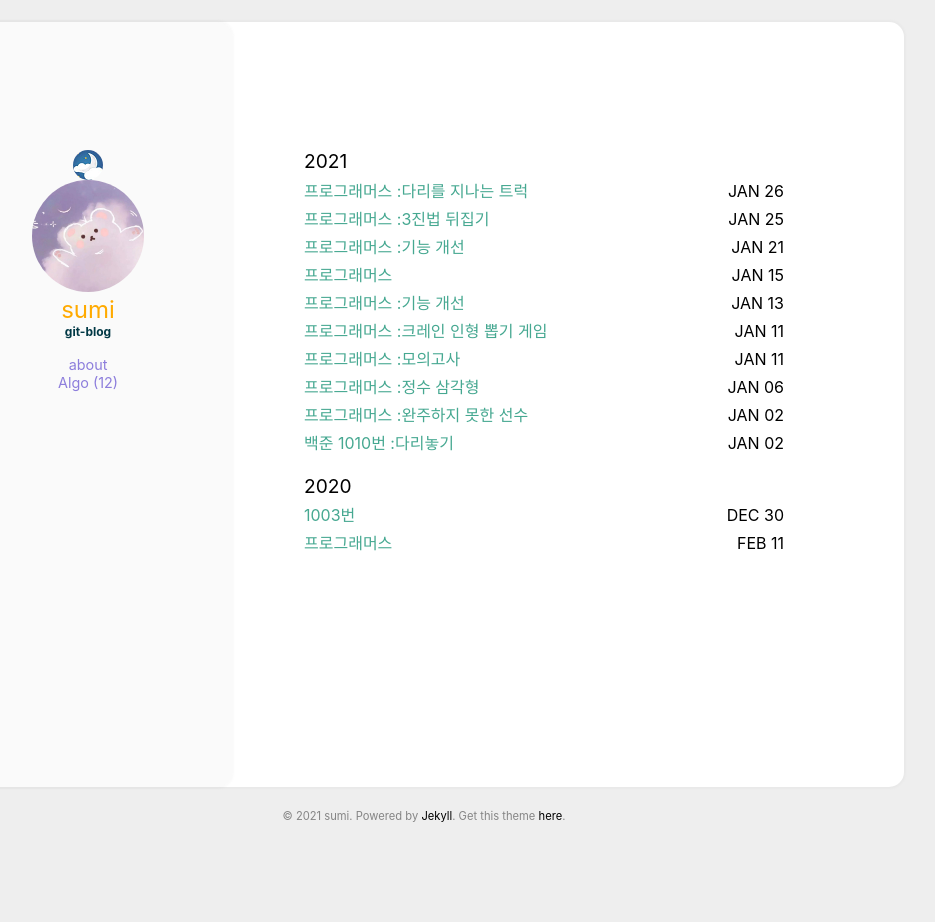
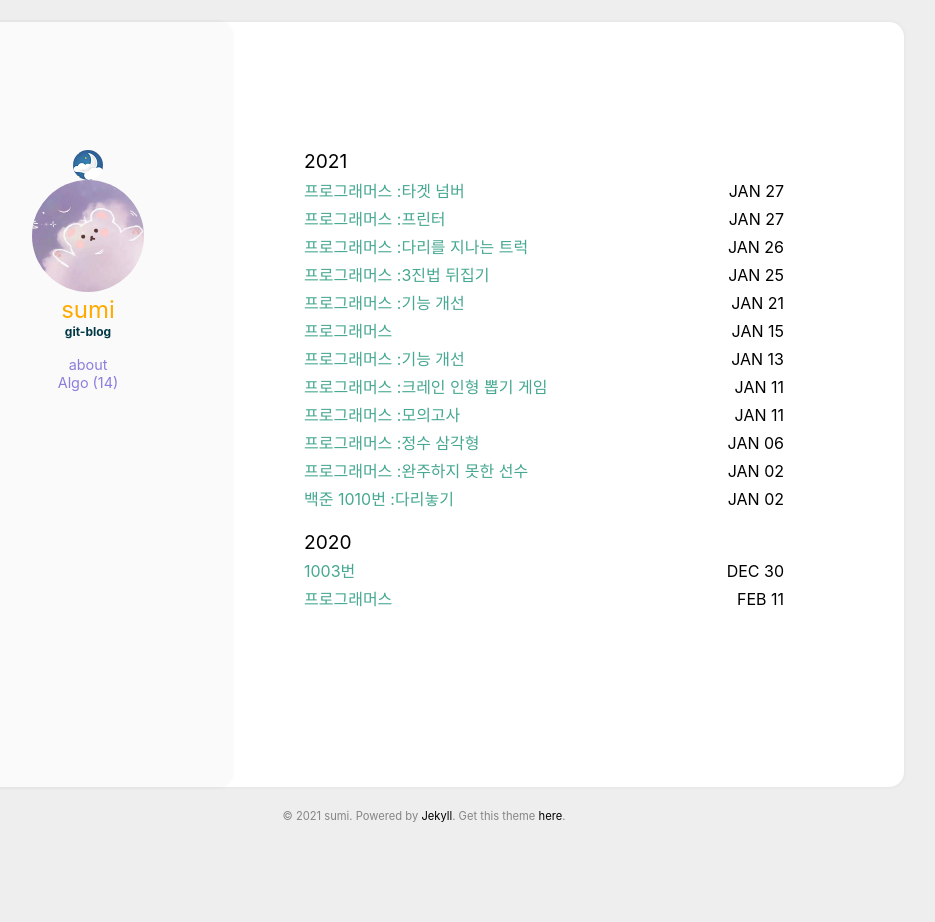
Before and after one commit to sumi-0011/sumi-0011.github.io, a Jekyll site: the page built from index.html, in a window 1280 px wide. Shown: the whole page, without its empty margins (216-1151 px from the left). Built offline with Jekyll 4.4.1, drawn with Linux system fonts in a browser that asks for light colours; some of the changed lines change nothing that is shown.

Commit message:
TODAY 2020-01-27

````diff
--- /dev/null
+++ b/_posts/2021-01-27-d1.md
@@ -0,0 +1,96 @@
+---
+title: 프로그래머스 :프린터
+categories: [Algo]
+comments: false
+
+---
+#### TODAY 2020-01-27
+
+< 프로그래머스 :프린터>
+![image](https://user-images.githubusercontent.com/49177223/105986998-fc7e2b80-60e0-11eb-8918-24b998fb0b33.png)
+
+문제 유형 : 큐
+- - -
+#### 문제 설명
+
+일반적인 프린터는 인쇄 요청이 들어온 순서대로 인쇄합니다. 그렇기 때문에 중요한 문서가 나중에 인쇄될 수 있습니다. 이런 문제를 보완하기 위해 중요도가 높은 문서를 먼저 인쇄하는 프린터를 개발했습니다. 이 새롭게 개발한 프린터는 아래와 같은 방식으로 인쇄 작업을 수행합니다.
+
+```
+1. 인쇄 대기목록의 가장 앞에 있는 문서(J)를 대기목록에서 꺼냅니다.
+2. 나머지 인쇄 대기목록에서 J보다 중요도가 높은 문서가 한 개라도 존재하면 J를 대기목록의 가장 마지막에 넣습니다.
+3. 그렇지 않으면 J를 인쇄합니다.
+```
+- - -
+
+
+#### 해결방법
+
+|priorities|	location|	return|
+|--------|--------|--------|
+|[2, 1, 3, 2]|	2|	1|
+|[1, 1, 9, 1, 1, 1]|	0|	5|
+- - -
+#### 플로우 차트
+![image](https://user-images.githubusercontent.com/49177223/105988058-77941180-60e2-11eb-8a54-43f7c43d284c.png)
+
+- - -
+#### 참고
+- vector 정렬
+
+    `<algorithm>` 헤더 파일의 sort함수 사용
+
+    내림차순으로 정렬하기 위해 비교함수를 만들어 사용
+    ```
+    bool cmp(int a, int b) {
+        return a > b;
+    }
+    ```
+- queue 사용
+    큐는 FIFO(선입선출)으로써, 처음 들어온 원소가 먼저 빠지는 구조이다.
+
+    사용방법 : https://twpower.github.io/76-how-to-use-queue-in-cpp
+    - q.push() : 맨뒤에 삽입
+    - q.pop() : 맨앞 원소를 삭제
+    - q.front() : 맨앞 원소 반환
+- - -
+### solution
+```c
+#include <string>
+#include <vector>
+#include <iostream>
+#include <queue>
+#include <algorithm>
+using namespace std;
+bool cmp(int a, int b) {
+    return a > b;
+}
+int solution(vector<int> priorities, int location) {
+    int answer = 0;
+    queue<pair<int,int>> q;
+    for (int i = 0; i < priorities.size(); i++) {
+        q.push({ priorities[i],i });        //중요도, 인덱스
+     }
+    sort(priorities.begin(), priorities.end(), cmp);
+    while (!q.empty()) {
+        pair<int,int> prior = q.front();
+        q.pop();
+        if (prior.first == priorities[0]) {
+            answer++;
+            //현재 대기목록에서 중요도가 제일 높은 문서인지 확인
+            //인덱스를 확인해 같으면 끝, 다르면 벡터 첫 요소를 지운다.
+            if (prior.second == location) {
+                break;
+            }
+            else {
+                priorities.erase(priorities.begin());
+            }
+        }
+        else {
+            q.push(prior);
+        }
+
+    }
+    return answer;
+}
+```
+- - -
--- /dev/null
+++ b/_posts/2021-01-27-d2.md
@@ -0,0 +1,110 @@
+---
+title: 프로그래머스 :타겟 넘버
+
+categories: [Algo]
+comments: false
+
+---
+#### TODAY 2020-01-27
+
+< 프로그래머스 :타겟 넘버>
+![image](https://user-images.githubusercontent.com/49177223/105999188-bf219a00-60f0-11eb-8755-b871b20e7cc6.png)
+
+
+문제 유형 : 깊이우선탐색, 재귀
+- - -
+#### 문제 설명
+
+n개의 음이 아닌 정수가 있습니다. 이 수를 적절히 더하거나 빼서 타겟 넘버를 만들려고 합니다. 예를 들어 [1, 1, 1, 1, 1]로 숫자 3을 만들려면 다음 다섯 방법을 쓸 수 있습니다.
+
+```
+-1+1+1+1+1 = 3
++1-1+1+1+1 = 3
++1+1-1+1+1 = 3
++1+1+1-1+1 = 3
++1+1+1+1-1 = 3
+```
+- - -
+
+
+#### 해결방법
+
+-test case
+
+|numbers|	target|	return|
+|--------|--------|--------|
+|[1, 1, 1, 1, 1]|	3	|5|
+
+1. 음수로 선택할 개수를 정해주고, func함수를 호출해 음수를 선택하기 시작한다.
+2. 음수로 할 원소를 모두 선택하면 end == count, 선택한 index의 원소들을 모두 뺀후 0으로 설정해주고, numbers벡터를 모두 돌아가면서 더해준다.
+    이미 뺀것은 0으로 바뀌었기 때문에 0을 더한다고 해도 값이 바뀌지 않는다.
+3. 만약 sum 의 값이 타겟넘버와 같으면 answer을 하나 늘려준다.
+4. 음수를 모두 선택하지않은 경우 현재(start)인덱스의 원소를
+    1. 선택하지 않고 넘어가는 `func(numbers, end, count, start+1, v);`
+    2. 선택하고 넘어가는 `func(numbers, end, count+1, start+1, v);` 의 두가지 방법으로 재귀를 이용하여 게산한다.
+5. start가 numbers.size()가 되면 재귀를 끝낸다. => 벡터를 모두 돌았음에도  음수를 모두 선택하지 않은 경우
+- - -
+
+#### 참고
+- 깊이 우선 탐색 https://gmlwjd9405.github.io/2018/08/14/algorithm-dfs.html
+    : 루트 노드(혹은 다른 임의의 노드)에서 시작해서 다음 분기(branch)로 넘어가기 전에 해당 분기를 완벽하게 탐색하는 방법
+- - -
+### solution
+
+```c
+#include <string>
+#include <vector>
+#include <iostream>
+
+using namespace std;
+void func(vector<int> numbers, int end, int count, int start, vector<int> v);
+int answer = 0;
+int target = 0;
+void func(vector<int> numbers,  int end, int count,int start, vector<int> v) {
+    //음수로 선택할 원소를 모두 선택한경우
+
+    if (end == count) {
+        int sum = 0;
+        for (int i = 0; i < v.size(); i++) {
+            sum -= numbers[v[i]];
+            numbers[v[i]] = 0;
+        }
+        //나머지를 모두 더함
+        for (int i = 0; i < numbers.size(); i++) {
+            sum += numbers[i];
+        }
+        if (sum == target) {
+            answer++;
+        }
+        return ;
+    }
+    if (start == numbers.size()) {
+        return;
+    }
+    //선택중 재귀
+    //cout << end << "    " << count << "     " << start << endl;
+    func(numbers, end, count, start+1, v);
+    v.push_back(start);
+    func(numbers, end, count+1, start+1, v);
+}
+int solution(vector<int> numbers, int t) {
+    answer = 0;
+    target = t;
+    int sum = 0;
+    //모두 양수인 경우
+    for (int i = 0; i < numbers.size(); i++) {
+        sum += numbers[i];
+    }
+    if (sum == target) {
+        return 1;
+    }
+    for (int i = 1; i < numbers.size() - 1; i++) {
+        //음수 선택
+        vector<int> v;
+        func(numbers, i, 0,0, v);
+    }
+
+    return answer;
+}
+```
+- - -
````
Also changed, not shown: _posts/2021-01-26-d1.md (+2 -1 lines).
